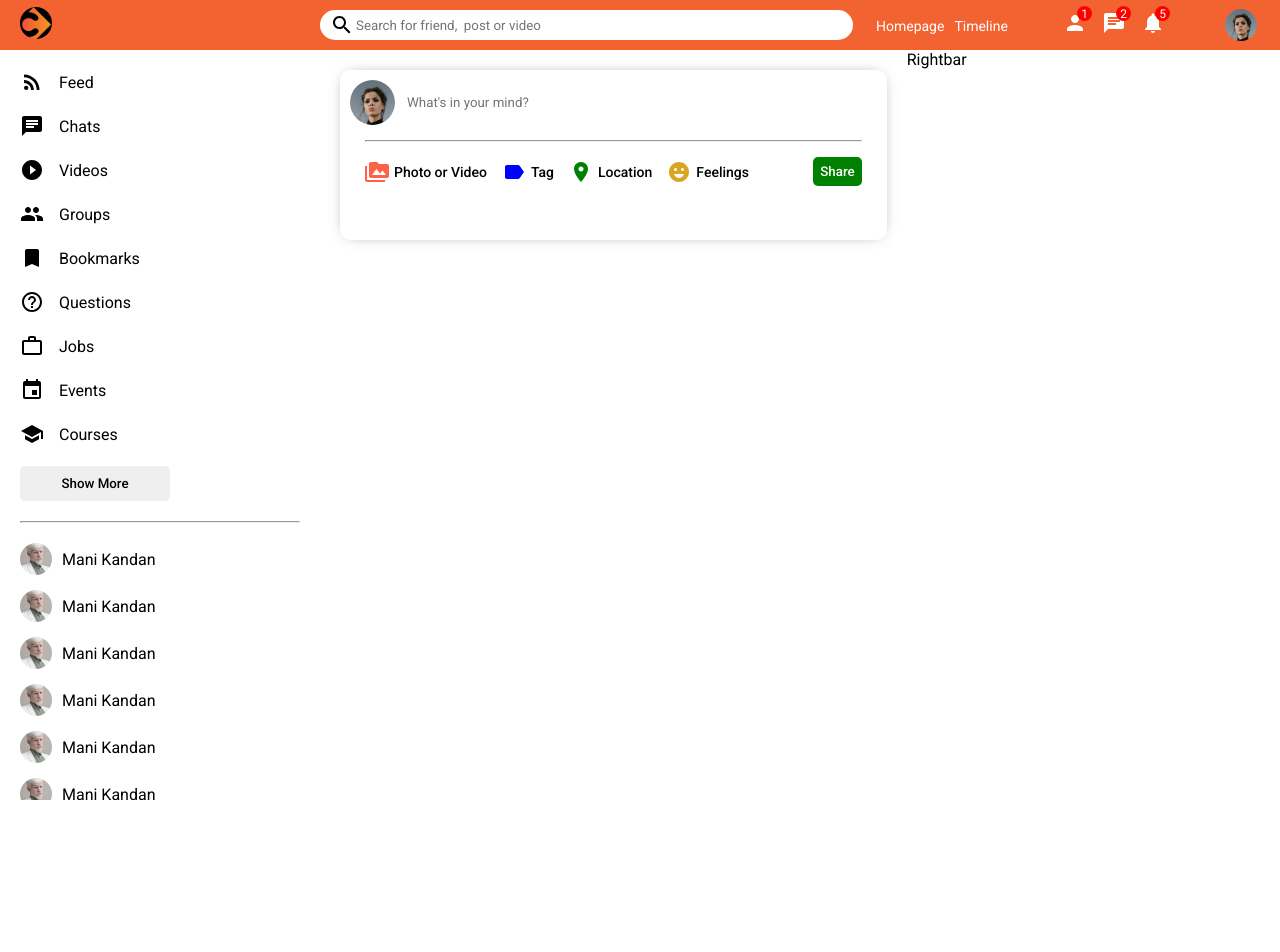
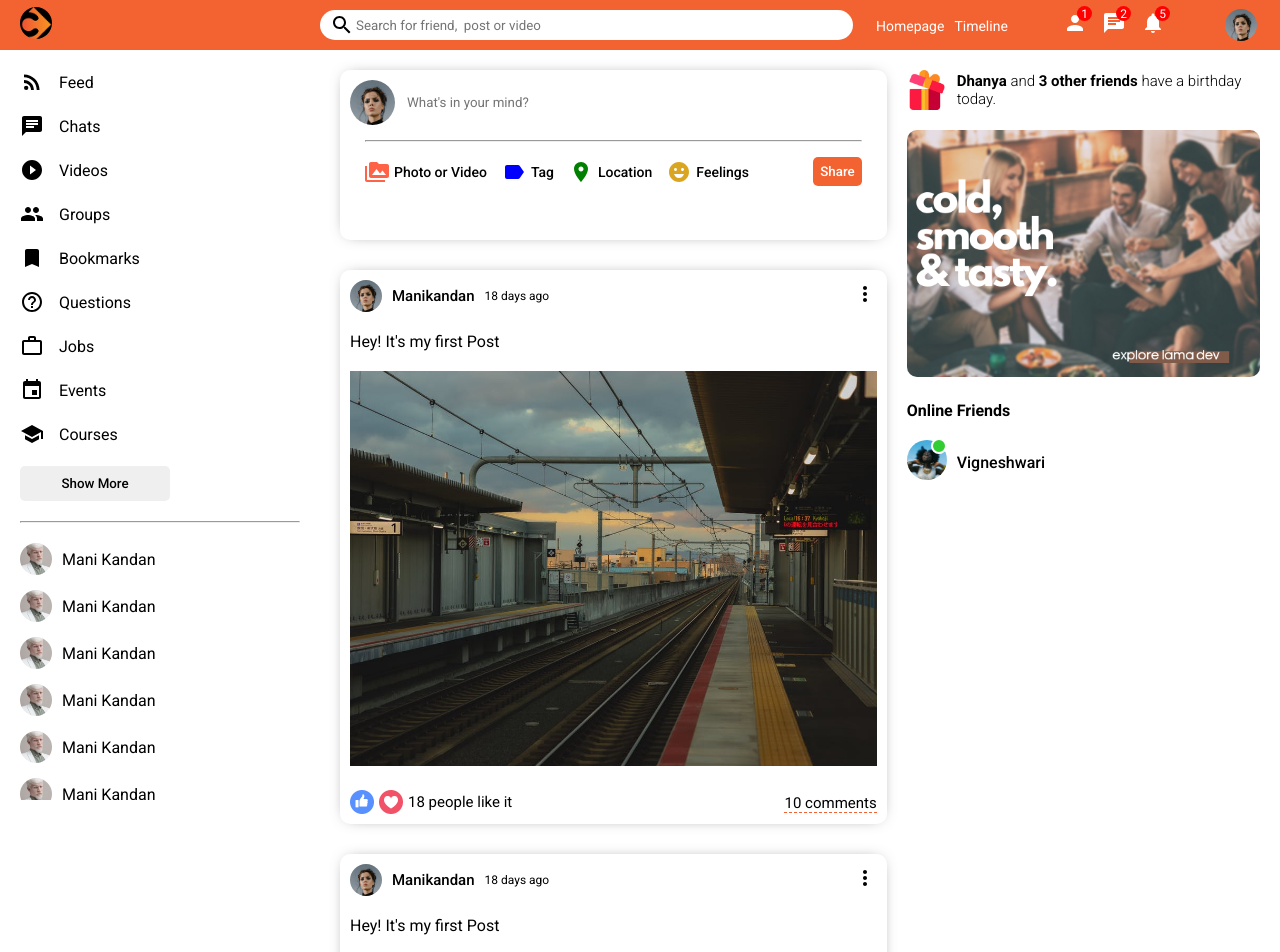
Before and after one commit to Manikandan1818/Social-app, a React (Create React App) app: page / in a window 1280 px wide. Shown: the top 952 px of the page. Before the commit the page ends 800 px from the top, so only its background shows below. Built offline with nearby package versions, Linux system fonts and the light colour scheme.

Commit message:
post comp creatdes

```diff
--- a/src/components/feed/Feed.jsx
+++ b/src/components/feed/Feed.jsx
@@ -1,4 +1,5 @@
 import { Share } from "../share/Share";
+import { Post } from "../post/Post";
 import "./feed.css";
 
 export const Feed = () => {
@@ -6,6 +7,12 @@
     <div className="feedContainer">
       <div className="feedWrapper">
         <Share />
+        <Post />
+        <Post />
+        <Post />
+        <Post />
+        <Post />
+        <Post />
       </div>
     </div>
   );
--- /dev/null
+++ b/src/components/post/Post.jsx
@@ -0,0 +1,39 @@
+import { MoreVert } from "@material-ui/icons";
+import "./post.css";
+
+export const Post = () => {
+  return (
+    <div className="post">
+      <div className="postWrapper">
+        <div className="postTop">
+          <div className="postTopLeft">
+            <img
+              className="postProfileImg"
+              src="/assets/person/1.jpeg"
+              alt=""
+            />
+            <span className="postUserName">Manikandan</span>
+            <span className="postDate">18 days ago</span>
+          </div>
+          <div className="postTopRight">
+            <MoreVert />
+          </div>
+        </div>
+        <div className="postCenter">
+          <span className="postText">Hey! It's my first Post</span>
+          <img className="postImg" src="/assets/post/1.jpeg" alt="" />
+        </div>
+        <div className="postBottom">
+          <div className="postBottomLeft">
+            <img className="likeIcon" src="/assets/like.png" alt="" />
+            <img className="likeIcon" src="/assets/heart.png" alt="" />
+            <span className="postLikeCounter">18 people like it</span>
+          </div>
+          <div className="postBottomRight">
+            <span className="postCommentText">10 comments</span>
+          </div>
+        </div>
+      </div>
+    </div>
+  );
+};
--- /dev/null
+++ b/src/components/post/post.css
@@ -0,0 +1,79 @@
+.post{
+  width: 100%;
+  border-radius: 10px;
+  box-shadow: 0px 0px 16px -8px rgba(0, 0, 0, 0.68);
+  -webkit-box-shadow: 0px 0px 16px -8px rgba(0, 0, 0, 0.68);
+  margin: 30px 0;
+
+}
+
+.postWrapper{
+  padding: 10px;
+}
+
+.postTop{
+  display: flex;
+  align-items: center;
+  justify-content: space-between;
+}
+
+.postTopLeft{
+  display: flex;
+  align-items: center;
+}
+
+.postProfileImg{
+  width: 32px;
+  height: 32px;
+  border-radius: 50%;
+  object-fit: cover;
+}
+
+.postUserName{
+  font-size: 15px;
+  font-weight: 500;
+  margin: 0 10px;
+}
+
+.postDate{
+  font-size: 12px;
+}
+
+.postCenter{
+  margin: 20px 0;
+}
+
+.postImg{
+  margin-top: 20px;
+  width: 100%;
+  max-height: 500px;
+  object-fit: contain;
+}
+
+.postBottom{
+  display: flex;
+  align-items: center;
+  justify-content: space-between;
+}
+
+.postBottomLeft{
+  display: flex;
+  align-items: center;
+}
+
+.likeIcon{
+  width: 24px;
+  height: 24px;
+  margin-right: 5px;
+  cursor: pointer;
+}
+
+.postLikeCounter{
+  font-size: 15px;
+}
+
+.postCommentText{
+  cursor: pointer;
+  font-size: 15px;
+  border-bottom: 1px dashed #F36331;
+}
--- a/src/components/rightbar/Rightbar.jsx
+++ b/src/components/rightbar/Rightbar.jsx
@@ -1,5 +1,27 @@
 import "./rightbar.css";
 
 export const Rightbar = () => {
-  return <div className="rightbarContainer">Rightbar</div>;
+  return (
+    <div className="rightbarContainer">
+      <div className="rightbarWrapper">
+        <div className="birthdayContainer">
+          <img className="birthdayImg" src="/assets/gift.png" alt="" />
+          <span className="birthdayText">
+            <b>Dhanya</b> and <b>3 other friends</b> have a birthday today.
+          </span>
+        </div>
+        <img className="rightbarAd" src="/assets/ad.png" alt="" />
+        <h4 className="rightbarTitle">Online Friends</h4>
+        <ul className="rightbarFriendList">
+          <li className="rightbarFriend">
+            <div className="rightbarProfileImageContainer">
+              <img className="rightbarImg" src="/assets/person/3.jpeg" alt="" />
+              <span className="rightbarOnline"></span>
+            </div>
+            <span className="rightbarUsername">Vigneshwari</span>
+          </li>
+        </ul>
+      </div>
+    </div>
+  );
 };
--- a/src/components/rightbar/rightbar.css
+++ b/src/components/rightbar/rightbar.css
@@ -1,3 +1,73 @@
 .rightbarContainer{
   flex:3.5;
 }
+
+.rightbarWrapper{
+  padding: 20px 20px 0 0;
+}
+
+.birthdayContainer{
+  display: flex;
+  align-items: center;
+}
+
+.birthdayImg{
+  width: 40px;
+  height: 40px;
+  margin-right: 10px;
+}
+
+.birthdayText{
+  font-size: 15px;
+  font-weight: 300;
+}
+
+.rightbarAd{
+  width: 100%;
+  border-radius: 10px;
+  margin: 20px 0px;
+}
+
+.rightbarTitle{
+  margin-bottom: 20px;
+}
+
+.rightbarFriendList{
+  padding: 0;
+  margin: 0;
+  list-style: none;
+}
+
+.rightbarFriend{
+  display: flex;
+  align-items: center;
+  margin-bottom: 15px;
+}
+
+.rightbarProfileImageContainer{
+  position: relative;
+  margin-right: 10px;
+}
+
+.rightbarImg{
+  width: 40px;
+  height: 40px;
+  border-radius: 50%;
+  object-fit: cover;
+}
+
+
+.rightbarOnline{
+  width: 12px;
+  height: 12px;
+  border-radius: 50%;
+  background-color: limegreen;
+  position: absolute;
+  top: -2px;
+  right: 0;
+  border: 2px solid white;
+}
+
+.rightbarUsername{
+  font-weight: 500;
+}
--- a/src/components/share/share.css
+++ b/src/components/share/share.css
@@ -1,21 +1,21 @@
-.share{
+.share {
   width: 100%;
   height: 170px;
-  border-radius:10px ;
-  -webkit-box-shadow: 0px 0px 16px -8px rgba(0,0,0,0.68);
-  box-shadow: 0px 0px 16px -8px rgba(0,0,0,0.68);
+  border-radius: 10px;
+  -webkit-box-shadow: 0px 0px 16px -8px rgba(0, 0, 0, 0.68);
+  box-shadow: 0px 0px 16px -8px rgba(0, 0, 0, 0.68);
 }
 
-.shareWrapper{
+.shareWrapper {
   padding: 10px;
 }
 
-.shareTop{
+.shareTop {
   display: flex;
   align-items: center;
 }
 
-.shareProfileImg{
+.shareProfileImg {
   height: 45px;
   width: 45px;
   border-radius: 50%;
@@ -23,51 +23,50 @@
   margin-right: 10px;
 }
 
-.shareInput{
+.shareInput {
   border: none;
   width: 80%;
 }
-.shareInput:focus{
+.shareInput:focus {
   outline: none;
 }
-.shareHr{
+.shareHr {
   margin: 15px;
 }
 
-.shareBottom{
+.shareBottom {
   display: flex;
   align-items: center;
   justify-content: space-between;
 }
 
-.shareOptions{
+.shareOptions {
   display: flex;
   margin-left: 15px;
 }
 
-.shareOption{
+.shareOption {
   display: flex;
   align-items: center;
   margin-right: 15px;
   cursor: pointer;
 }
 
-.shareIcon{
+.shareIcon {
   font-style: 18px;
   margin-right: 5px;
 }
 
-.shareOptionText{
+.shareOptionText {
   font-size: 14px;
   font-weight: 500;
 }
 
-
-.shareButton{
+.shareButton {
   border: none;
   padding: 7px;
   border-radius: 5px;
-  background-color: green;
+  background-color: #F36331;
   font-weight: 500;
   color: white;
   margin-right: 15px;
```
